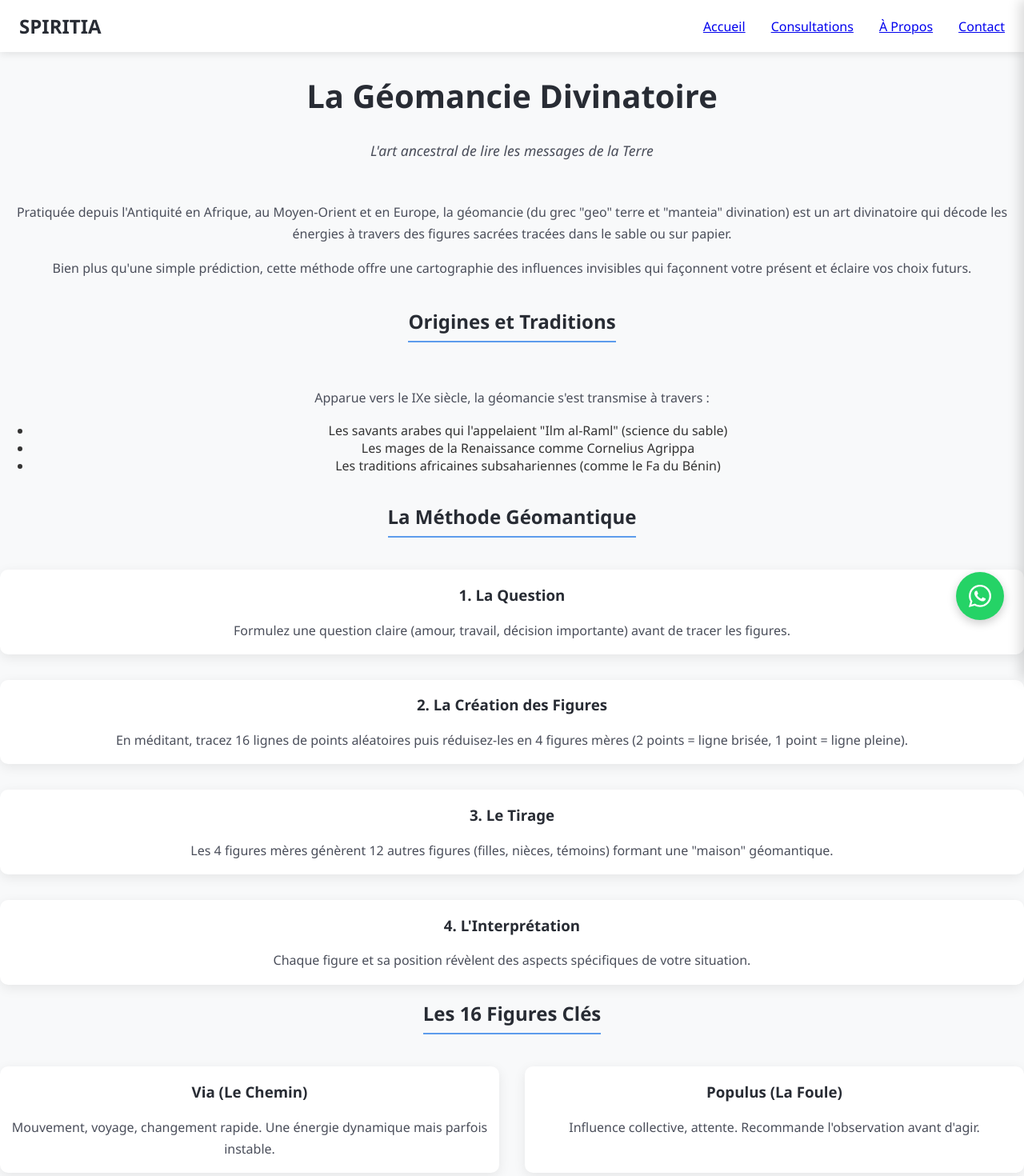
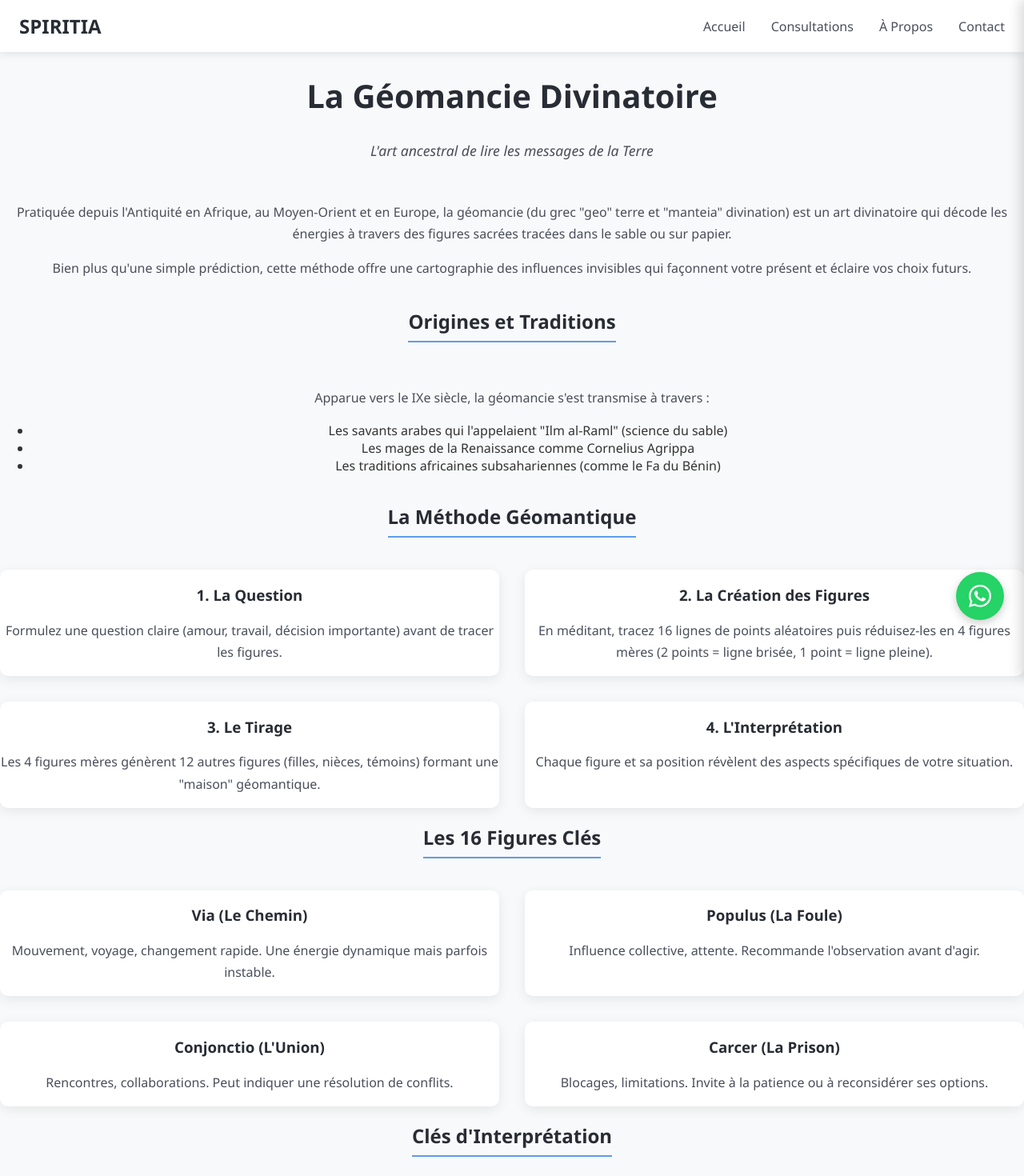
Before and after one commit to Eudes229/Spiritualit-Profonde, a React (Vite) app: page /geomancie in a window 1280 px wide. Shown: the top 1470 px of the page at 80% size. Built offline with nearby package versions, Linux system fonts and the light colour scheme.

Commit message:
Correction finale du CSS responsive

```diff
--- a/src/App.css
+++ b/src/App.css
@@ -1,5 +1,5 @@
 /* ==========================================================================
-   SPIRITIA - FEUILLE DE STYLE PRINCIPALE (VERSION CORRIGÉE ET UNIFIÉE)
+   SPIRITIA - FEUILLE DE STYLE FINALE (RESPONSIVE ET UNIFIÉE)
    ========================================================================== */
 
 /* --- 1. Variables Globales et Styles de Base --- */
@@ -8,9 +8,12 @@
   --secondary-color: #4a4e5a;
   --accent-color: #5d9cec;
   --accent-hover-color: #4a8ad8;
-  --accent-special-color: #a37fde;
+  --accent-special-color: #a37fde; /* Pour les prix et accents violets */
+
   --text-color: #333;
   --text-on-dark: #ffffff;
+  --text-on-dark-secondary: #f0f0f0;
+
   --bg-color: #f8f9fa;
   --card-bg: #ffffff;
   --border-color: #e9ecef;
@@ -125,7 +128,7 @@ p {
   padding: 1rem 1.5rem;
   background-color: var(--card-bg);
   box-shadow: 0 2px 10px rgba(0, 0, 0, 0.1);
-  position: sticky;
+  position: sticky; /* Important pour que ça reste en haut */
   top: 0;
   z-index: 1001;
 }
@@ -137,12 +140,12 @@ p {
   text-decoration: none;
 }
 
-/* Liens du menu Desktop cachés sur mobile */
+/* Les liens du menu Desktop sont cachés sur mobile */
 .navbar-links-desktop {
   display: none;
 }
 
-/* Bouton Hamburger */
+/* Bouton Hamburger visible sur mobile */
 .navbar-toggle {
   display: flex;
   flex-direction: column;
@@ -153,6 +156,7 @@ p {
   border: none;
   cursor: pointer;
   padding: 0;
+  z-index: 2001; /* Doit être au-dessus du backdrop */
 }
 
 .hamburger-line {
@@ -202,14 +206,22 @@ p {
   display: flex;
   flex-direction: column;
   gap: 1rem;
+  align-items: flex-start; /* Aligner le texte à gauche */
 }
 
 .offcanvas-nav .nav-link {
   font-size: 1.5rem;
   padding: 0.5rem 0;
-  color: var(--primary-color);
+  color: var(--secondary-color);
+  text-decoration: none;
 }
 
+.offcanvas-nav .nav-link.active {
+  color: var(--primary-color);
+  font-weight: bold;
+}
+
+/* Fond semi-transparent */
 .offcanvas-backdrop {
   position: fixed;
   top: 0;
@@ -243,18 +255,18 @@ p {
   border-bottom: none;
 }
 .hero-content p {
-  color: #f0f0f0;
+  color: var(--text-on-dark-secondary);
   font-size: 1.1rem;
 }
 
-/* Grilles génériques */
-.consultations-grid, .products-grid, .gallery-grid, .blog-grid, .figures-grid, .method-steps {
+/* Grilles génériques (Mobile-first : 1 colonne) */
+.consultations-grid, .products-grid, .gallery-grid, .blog-grid, .figures-grid, .method-steps, .zodiac-grid {
   display: grid;
-  grid-template-columns: 1fr; /* Une seule colonne par défaut */
+  grid-template-columns: 1fr;
   gap: 2rem;
 }
 
-/* Styles pour les cartes (consultation, produit, etc.) */
+/* Styles pour les cartes */
 .consultation-card, .product-card, .gallery-item, .blog-post, .zodiac-sign-card, .figure-card, .step {
   background: var(--card-bg);
   border-radius: 10px;
@@ -265,6 +277,11 @@ p {
 .consultation-card:hover, .product-card:hover, .gallery-item:hover, .blog-post:hover, .zodiac-sign-card:hover, .figure-card:hover, .step:hover {
   transform: translateY(-5px);
   box-shadow: 0 6px 20px rgba(0, 0, 0, 0.12);
+}
+
+.product-price {
+  color: var(--accent-special-color);
+  font-weight: bold;
 }
 
 /* Page "À Propos" */
@@ -283,6 +300,18 @@ p {
   box-shadow: 0 5px 20px rgba(163, 127, 222, 0.3);
   object-fit: cover;
 }
+.mission-section, .cta-section {
+  background-color: var(--light-bg-section);
+  padding: 3rem 1.5rem;
+  border-radius: 8px;
+  margin: 4rem 0;
+}
+.blog-post {
+  border-left: 4px solid var(--accent-special-color);
+}
+.blog-post h3 {
+  color: var(--primary-color);
+}
 
 /* Grille double (Galerie/Événements) */
 .dual-section-grid {
@@ -291,23 +320,34 @@ p {
   gap: 4rem;
 }
 
+
 /* --- 5. Media Queries pour les écrans plus grands --- */
 
-/* Pour les tablettes et plus */
+/* Pour les tablettes (768px et plus) */
 @media (min-width: 768px) {
   h1 { font-size: 2.5rem; }
   .hero-content h1 { font-size: 3.5rem; }
 
   /* Afficher les liens du bureau et cacher le hamburger */
-  .navbar-links-desktop { display: flex; gap: 1.5rem; }
-  .navbar-toggle { display: none; }
+  .navbar-links-desktop {
+    display: flex;
+    gap: 1.5rem;
+    align-items: center;
+  }
+  .nav-link {
+    text-decoration: none;
+    color: var(--secondary-color);
+  }
+  .nav-link.active {
+    color: var(--primary-color);
+    font-weight: bold;
+  }
+  .navbar-toggle {
+    display: none;
+  }
 
   /* Grilles à 2 colonnes */
-  .consultations-grid, .products-grid, .gallery-grid, .zodiac-grid, .figures-grid {
-    grid-template-columns: repeat(2, 1fr);
-  }
-
-  .blog-grid {
+  .consultations-grid, .products-grid, .gallery-grid, .zodiac-grid, .blog-grid, .figures-grid, .method-steps {
     grid-template-columns: repeat(2, 1fr);
   }
 
@@ -324,7 +364,7 @@ p {
   }
 }
 
-/* Pour les grands écrans */
+/* Pour les grands écrans (1024px et plus) */
 @media (min-width: 1024px) {
   .navbar-links-desktop { gap: 2rem; }
 
```
